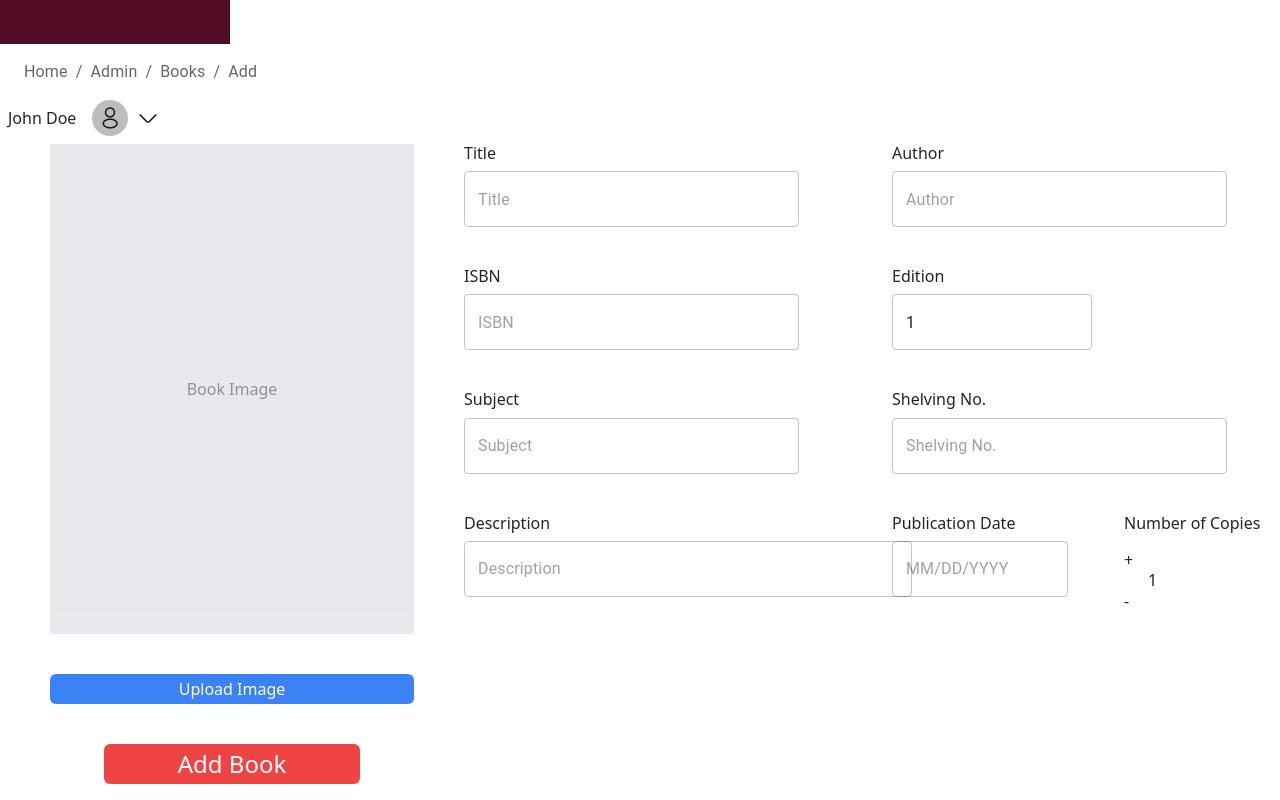
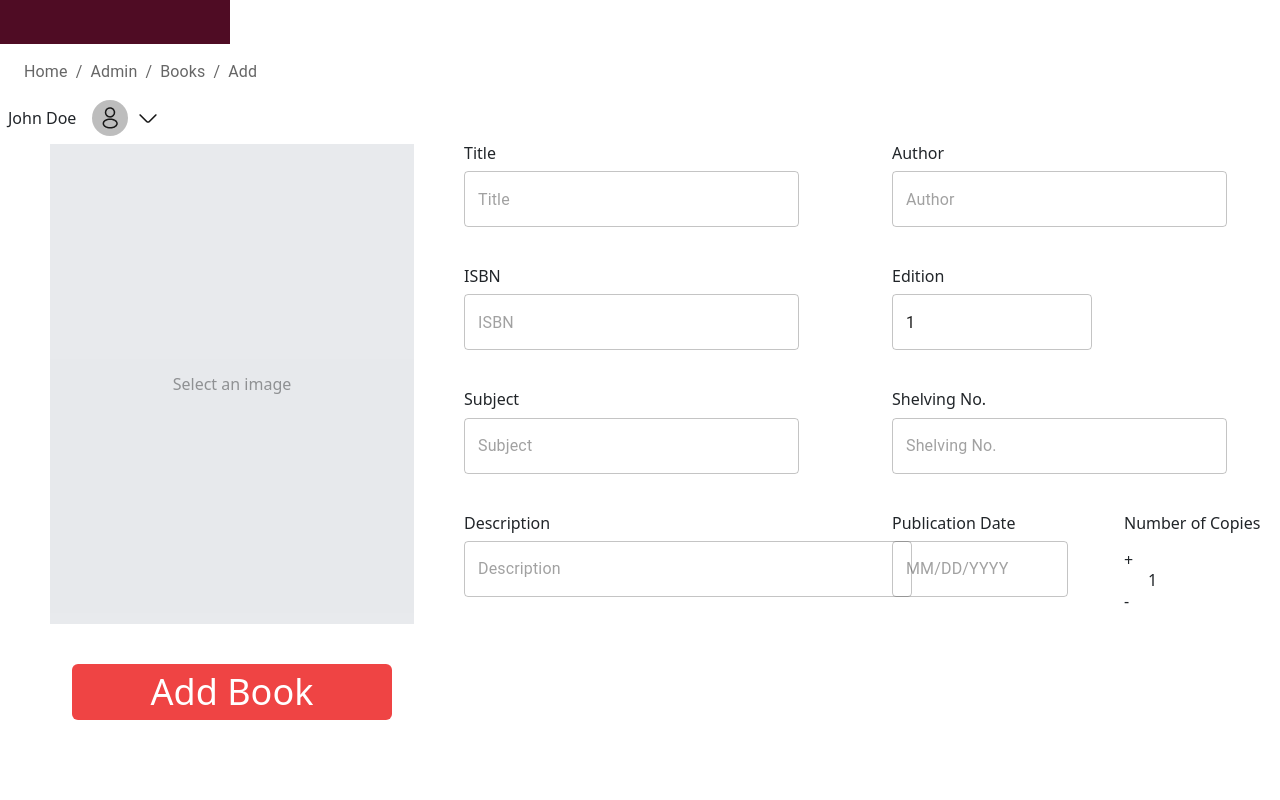
Before and after one commit to td1128/Library_Management_System, a React (Vite) app: page /admin/books/add in a window 1280 px wide. Shown: the part 404-1204 px from the top of the page. After the commit the page ends 1140 px from the top, so only its background shows below. Built offline with nearby package versions, Linux system fonts and the light colour scheme.

Commit message:
UPDATE: Changed styling, added loading overlay

```diff
--- a/src/pages/admin/addbook/AddBook.css
+++ b/src/pages/admin/addbook/AddBook.css
@@ -1,43 +1,60 @@
 .input-form {
-    @apply flex gap-10 ml-10 mt-2 pb-4;
+  @apply flex gap-10 ml-10 mt-2 pb-4;
 }
 
 .upload-container {
-    @apply w-3/4 max-w-96 flex flex-col h-full justify-between items-center
+  @apply w-3/4 max-w-96 flex flex-col h-full items-center;
 }
 
 .inputfield {
-    @apply flex flex-col gap-2 pr-4 h-fit
+  @apply flex flex-col gap-2 pr-4 h-fit;
 }
 
 .form-button {
-    @apply w-64 bg-red-500 text-white text-2xl rounded-md mt-10 py-1
+  @apply w-80 bg-red-500 text-white text-4xl rounded-md mt-10 py-2;
+}
+
+.form-button.active {
+  @apply !bg-red-300;
 }
 
 .form-grid {
-    @apply w-full grid grid-cols-1 lg:grid-cols-2 gap-10 h-fit;
+  @apply w-full grid grid-cols-1 lg:grid-cols-2 gap-10 h-fit;
 }
 
 .form-container {
-    @apply flex flex-col lg:flex-row gap-10 w-fit
+  @apply flex flex-col lg:flex-row gap-10 w-fit;
 }
 
 .image-upload {
-  @apply flex flex-col align-middle justify-between w-[95%] h-[70vh];
+  @apply flex flex-col align-middle justify-between w-[95%] h-[60vh];
 }
 
 .image-upload .placeholder {
-  @apply flex justify-center items-center w-full h-full bg-gray-300 cursor-auto
+  @apply flex justify-center items-center w-full h-full bg-gray-300 cursor-pointer;
 }
 
 .image-upload .image-preview {
-  @apply w-full h-full object-cover
+  @apply w-full h-full object-cover cursor-pointer;
 }
 
 .image-upload .upload-button {
-  @apply flex justify-center bg-blue-500 text-white py-1 px-2 rounded-md cursor-pointer mt-10
+  @apply flex justify-center bg-blue-500 text-white py-1 px-2 rounded-md cursor-pointer mt-10;
 }
 
 .image-upload .upload-button:hover {
   background-color: #0056b3;
 }
+
+.loading-overlay {
+  position: fixed;
+  top: 0;
+  left: 0;
+  right: 0;
+  bottom: 0;
+  background-color: rgba(0, 0, 0, 0.5);
+  display: flex;
+  justify-content: center;
+  align-items: center;
+  z-index: 2;
+}
--- a/src/pages/admin/addbook/AddBook.jsx
+++ b/src/pages/admin/addbook/AddBook.jsx
@@ -1,15 +1,15 @@
-import { useState } from 'react'
-import { TextField } from '@mui/material'
+import { useState, useEffect } from 'react'
+import { CircularProgress } from '@mui/material'
 import { DatePicker } from '@mui/x-date-pickers'
 
 import CopyCounter from './CopyCounter'
 import BookImageUpload from './BookImageUpload'
-import fileUpload from '/src/services/fileUpload'
 import InputTextField from './InputTextField'
 import DescriptionField from './DescriptionField'
 import DropdownSearch from './DropdownSearch'
 
 import addBook from '/src/services/addBook'
+import fileUpload from '/src/services/fileUpload'
 
 import dayjs from 'dayjs'
 import { subjects, shelves, authors } from './searchdata'
@@ -26,6 +26,7 @@ export const AddBook = () => {
   const [bookImage, setBookImage] = useState(null)
   const [shelvingNumber, setShelvingNumber] = useState('')
   const [bookEdition, setBookEdition] = useState(1)
+  const [loading, setLoading] = useState(false)
 
   const inputFields = [
     {
@@ -58,7 +59,7 @@ export const AddBook = () => {
       value: bookEdition,
       setValue: setBookEdition,
       maxWidth: '200px',
-      pattern: /^\d+$/,
+      pattern: /[\s\S]+/,
     },
     {
       type: 'search',
@@ -78,14 +79,27 @@ export const AddBook = () => {
     },
   ]
 
+  useEffect(() => {
+    if (loading) {
+      inputFields.map((field) => {
+        field.setValue('')
+      })
+      setBookPublicationDate(null)
+      setBookCopies(1)
+      setBookImage(null)
+    }
+  }, [loading])
+
   const handleSubmit = async (e) => {
     e.preventDefault()
 
+    // Checking for missing fields
     inputFields.map((field) => {
-        if (!field.value) return;
-    });
-    if (!bookImage) return;
+      if (!field.value) return
+    })
+    if (!bookImage) return
 
+    setLoading(true)
     try {
       const url = await fileUpload({ file: bookImage })
 
@@ -97,7 +111,7 @@ export const AddBook = () => {
         no_of_copies: bookCopies,
         title: bookTitle,
         cover_img: url,
-        author_name: bookAuthor,
+        author_name: bookAuthor.title,
         sub_name: bookSubject.title,
         description: bookDescription,
       }
@@ -106,6 +120,7 @@ export const AddBook = () => {
       addBook(req)
         .then((res) => {
           console.log(res)
+          setLoading(false)
         })
         .catch((err) => {
           console.log(err)
@@ -117,17 +132,27 @@ export const AddBook = () => {
 
   return (
     <form onSubmit={handleSubmit} className="input-form">
+      {loading && (
+        <div className="loading-overlay">
+          {' '}
+          <CircularProgress />{' '}
+        </div>
+      )}
       <div className="upload-container">
-        <BookImageUpload setImage={setBookImage} />
-        <button type="submit" className="form-button">
+        <BookImageUpload setImage={setBookImage} loading={loading} />
+        <button
+          type="submit"
+          className={`form-button ${loading ? 'active' : ''}`}
+          disabled={loading}
+        >
           Add Book
         </button>
       </div>
       <div className="form-grid">
         {inputFields.map((field, index) => (
           <div key={index} className="inputfield">
-            {field.type==='text' && <InputTextField {...field} />}
-            {field.type==='search' && <DropdownSearch {...field} />}
+            {field.type === 'text' && <InputTextField {...field} />}
+            {field.type === 'search' && <DropdownSearch {...field} />}
           </div>
         ))}
         <div className="inputfield col-span-1 lg:col-span-2">
--- a/src/pages/admin/addbook/BookImageUpload.jsx
+++ b/src/pages/admin/addbook/BookImageUpload.jsx
@@ -1,8 +1,14 @@
-import { useState } from 'react'
+import { useState, useEffect } from 'react'
 import './AddBook.css'
 
-const BookImageUpload = ({ setImage }) => {
+const BookImageUpload = ({ setImage, loading }) => {
   const [imagePreview, setImagePreview] = useState(null)
+
+  useEffect(() => {
+    if (loading) {
+      setImagePreview(null)
+    }
+  }, [loading])
 
   const handleImageChange = (event) => {
     const file = event.target.files[0]
@@ -16,13 +22,17 @@ const BookImageUpload = ({ setImage }) => {
     }
   }
 
-return (
+  const handleTriggerInput = () => {
+      document.getElementById('upload-button').click()
+  }
+
+  return (
     <div className="image-upload">
       {imagePreview ? (
-        <img src={imagePreview} alt="Book Cover" className="image-preview" />
+        <img src={imagePreview} alt="Book Cover" className="image-preview" onClick={handleTriggerInput}/>
       ) : (
-        <div className="placeholder">
-          <span>Book Image</span>
+        <div className="placeholder" onClick={handleTriggerInput}>
+          <span className="text-xl">Select an image</span>
         </div>
       )}
       <input
@@ -32,11 +42,8 @@ return (
         style={{ display: 'none' }}
         id="upload-button"
       />
-      <label htmlFor="upload-button" className="upload-button">
-        Upload Image
-      </label>
     </div>
-  );
+  )
 }
 
 export default BookImageUpload
--- a/src/pages/admin/addbook/DropdownSearch.jsx
+++ b/src/pages/admin/addbook/DropdownSearch.jsx
@@ -1,10 +1,16 @@
-import * as React from 'react';
-import TextField from '@mui/material/TextField';
-import Autocomplete, { createFilterOptions } from '@mui/material/Autocomplete';
+import * as React from 'react'
+import TextField from '@mui/material/TextField'
+import Autocomplete, { createFilterOptions } from '@mui/material/Autocomplete'
 
-const filter = createFilterOptions();
+const filter = createFilterOptions()
 
-export default function DropdownSearch({ title, suggestions, value, setValue, maxWidth }) {
+export default function DropdownSearch({
+  title,
+  suggestions,
+  value,
+  setValue,
+  maxWidth,
+}) {
   return (
     <>
       <h1 className="text-md"> {title} </h1>
@@ -14,30 +20,32 @@ export default function DropdownSearch({ title, suggestions, value, setValue, ma
           if (typeof newValue === 'string') {
             setValue({
               title: newValue,
-          });
+            })
           } else if (newValue && newValue.inputValue) {
             // Create a new value from the user input
             setValue({
               title: newValue.inputValue,
-          });
+            })
           } else {
-          setValue(newValue);
+            setValue(newValue)
           }
         }}
         filterOptions={(options, params) => {
-        const filtered = filter(options, params);
+          const filtered = filter(options, params)
 
-        const { inputValue } = params;
+          const { inputValue } = params
           // Suggest the creation of a new value
-        const isExisting = options.some((option) => inputValue === option.title);
+          const isExisting = options.some(
+            (option) => inputValue === option.title
+          )
           if (inputValue !== '' && !isExisting) {
             filtered.push({
               inputValue,
               title: `Add "${inputValue}"`,
-          });
+            })
           }
 
-        return filtered;
+          return filtered
         }}
         selectOnFocus
         clearOnBlur
@@ -46,29 +54,32 @@ export default function DropdownSearch({ title, suggestions, value, setValue, ma
         getOptionLabel={(option) => {
           // Value selected with enter, right from the input
           if (typeof option === 'string') {
-          return option;
+            return option
           }
           // Add "xxx" option created dynamically
           if (option.inputValue) {
-          return option.inputValue;
+            return option.inputValue
           }
           // Regular option
-        return option.title;
+          return option.title
         }}
         renderOption={(props, option) => {
-        const { key, ...optionProps } = props;
+          const { key, ...optionProps } = props
           return (
             <li key={key} {...optionProps}>
               {option.title}
             </li>
-        );
+          )
         }}
         sx={{ width: '90%', maxWidth: maxWidth }}
         freeSolo
-      renderInput={(params) => (
-        <TextField {...params} placeholder={title} />
-      )}
+        renderInput={(params) => <TextField {...params} placeholder={title} />}
+        ListboxProps={{
+          style: {
+            maxHeight: '200px',
+          },
+        }}
       />
     </>
-  );
+  )
 }
--- a/src/services/addBook.js
+++ b/src/services/addBook.js
@@ -2,7 +2,7 @@ const addBook = async (req) => {
     const API_URL = import.meta.env.VITE_APP_API_URL;
     const ADMIN_PATH = import.meta.env.VITE_APP_ADMIN_PATH;
 
-    const res = await fetch(`https://library-management-system-ce6z.onrender.com/api/admin/book/add`, {
+    const res = await fetch(`${API_URL}/${ADMIN_PATH}/book/add`, {
         method: 'POST',
         headers: {
             'Content-Type': 'application/json',
```
Lines whose indentation alone changed are shown as unchanged.
